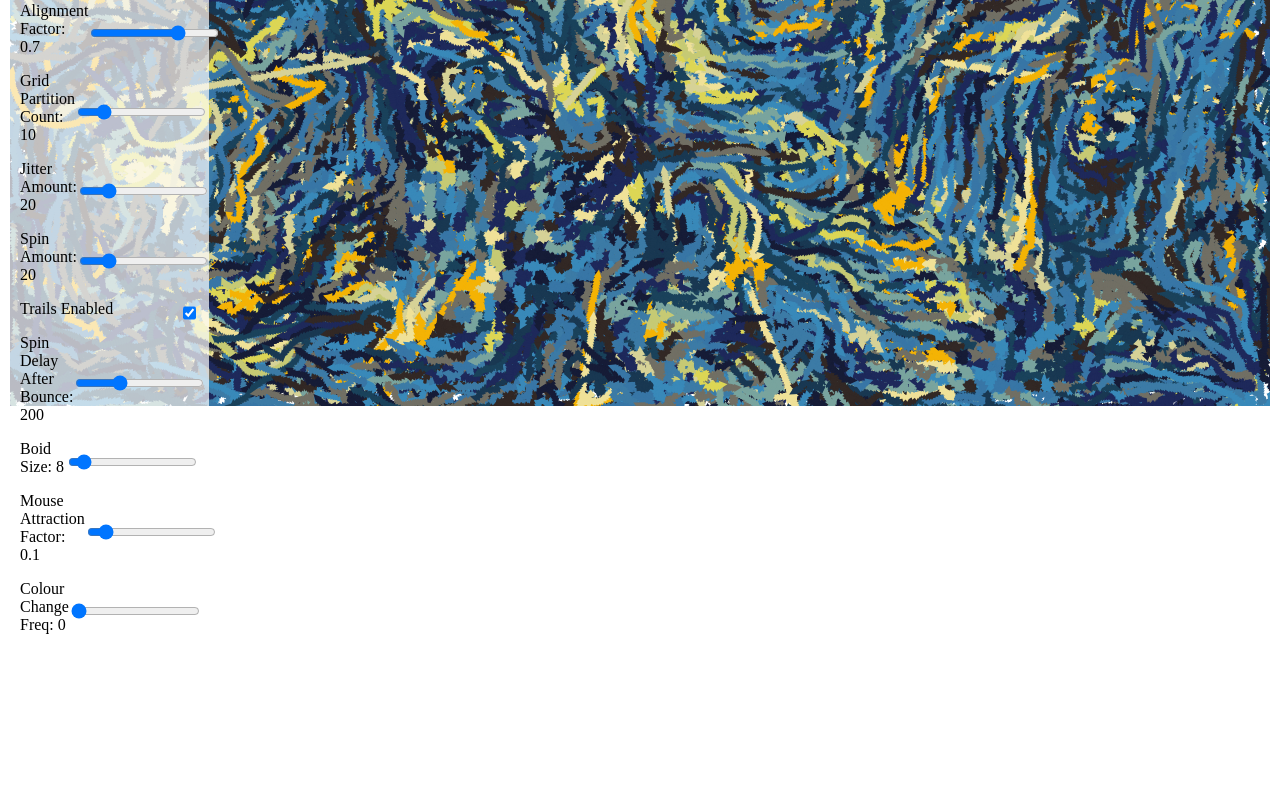
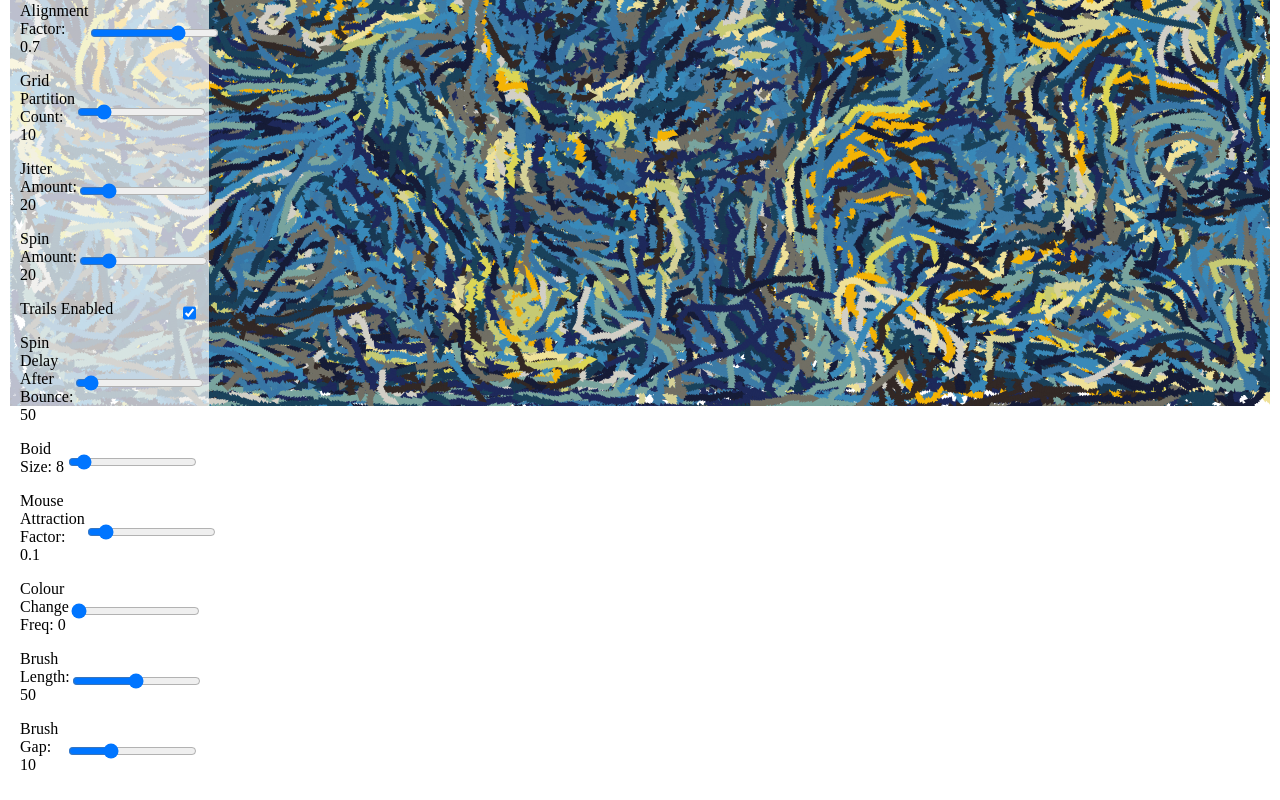
Before and after one commit to uvmain/jsboids, a Nuxt app: page / in a window 1280 px wide. Shown: the part 384-1184 px from the top of the page. Before the commit the page ends 1044 px from the top, so only its background shows below. Built offline with nearby package versions, Linux system fonts and the light colour scheme.

Commit message:
add brush length simulation

```diff
--- a/components/Boids.vue
+++ b/components/Boids.vue
@@ -13,17 +13,19 @@ const globalGridPartitions = ref(10);
 const jitterAmount = ref(20);
 const spinAmount = ref(20);
 const trailsEnabled = ref(true);
-const starsSpinOnBounce = ref(200);
+const starsSpinOnBounce = ref(50);
 const boidSize = ref(8);
 const mouseAttractionFactor = ref(0.1);
 const colourChangeFrequency = ref(0.00);
+const brushLength = ref(50);
+const brushGap = ref(10);
 
 enum BoidType {
   BG,
   STARS,
 };
 
-type Boid = { x: number, y: number, dx: number, dy: number, c: string, t: BoidType, bounce: number };
+type Boid = { x: number, y: number, dx: number, dy: number, c: string, t: BoidType, bounce: number, bl: number };
 
 let canvas: HTMLCanvasElement;
 let ctx: CanvasRenderingContext2D;
@@ -88,8 +90,9 @@ function addBoid() {
   const dy = Math.random() * 2 - 1;
   const t = getRandomType()
   const c = getRandomColor(t);
-  const bounce = 0
-  const newBoid = { x, y, dx, dy, c, t, bounce}
+  const bounce = 0;
+  const bl = Math.floor(Math.random() * brushLength.value);
+  const newBoid = { x, y, dx, dy, c, t, bounce, bl}
   boids.push(newBoid);
 }
 
@@ -337,6 +340,15 @@ function normaliseVelocity(boid: Boid) {
 }
 
 function drawBoid(boid: Boid) {
+  if (boid.bl < 0) {
+    boid.bl += 1;
+    return
+  }
+  if (boid.bl >= brushLength.value) {
+    boid.bl = -brushGap.value;
+    return
+  }
+  boid.bl += 1;
   const size = boidSize.value;
 
   // Calculate the angle of the boid's velocity
@@ -487,6 +499,20 @@ function animate() {
         :max="1.0"
         :step="0.01"
       />
+      <InputSlider
+        label="Brush Length"
+        v-model="brushLength"
+        :min="1"
+        :max="100"
+        :step="1"
+      />
+      <InputSlider
+        label="Brush Gap"
+        v-model="brushGap"
+        :min="1"
+        :max="30"
+        :step="1"
+      />
     </div>
   </div>
 </template>
--- a/pallet.ts
+++ b/pallet.ts
@@ -17,6 +17,7 @@ const pallete = {
   '#efe198',
   '#f4b305',
   '#c6ca74',
+  '#D2CFC6'
   ]
 };
 
```
